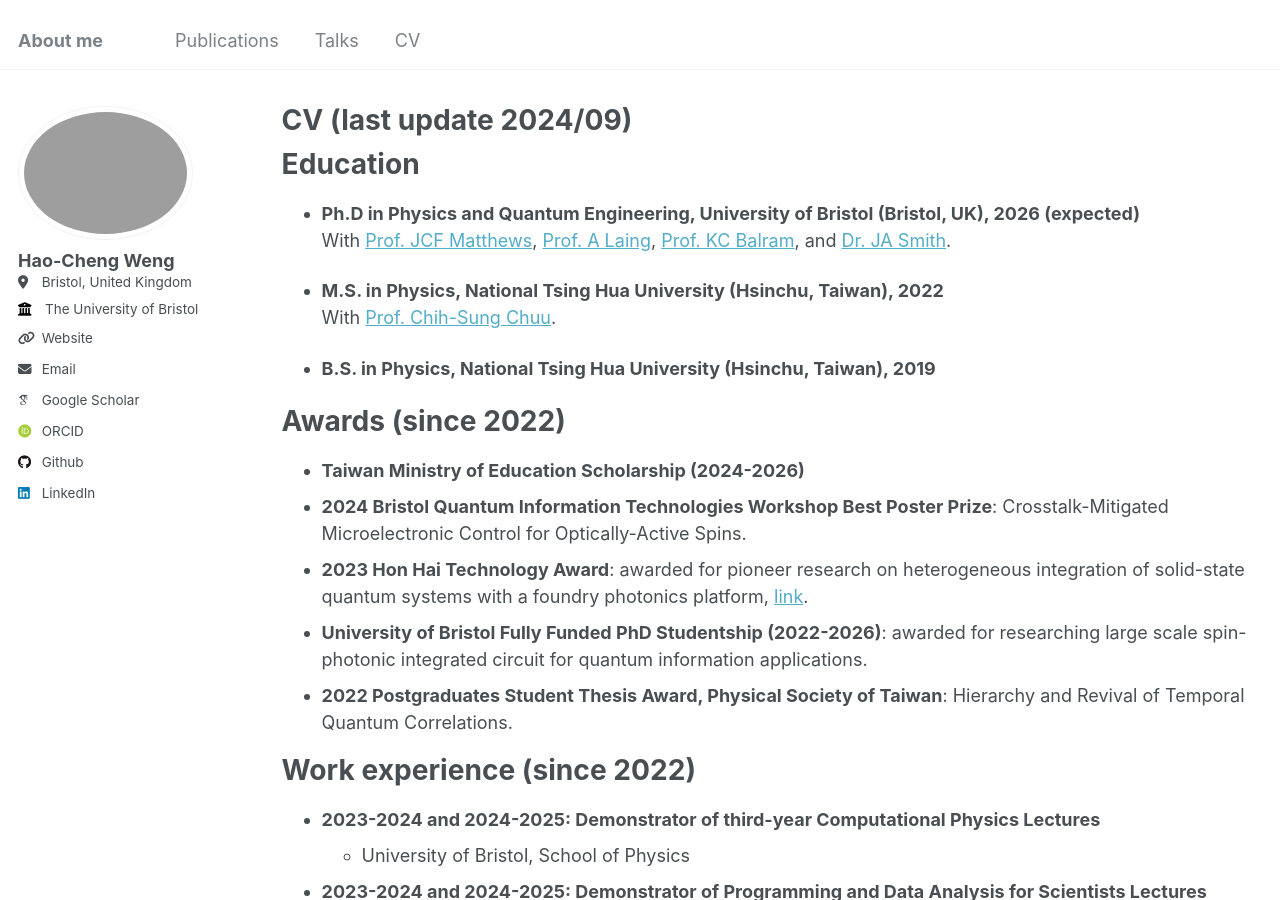
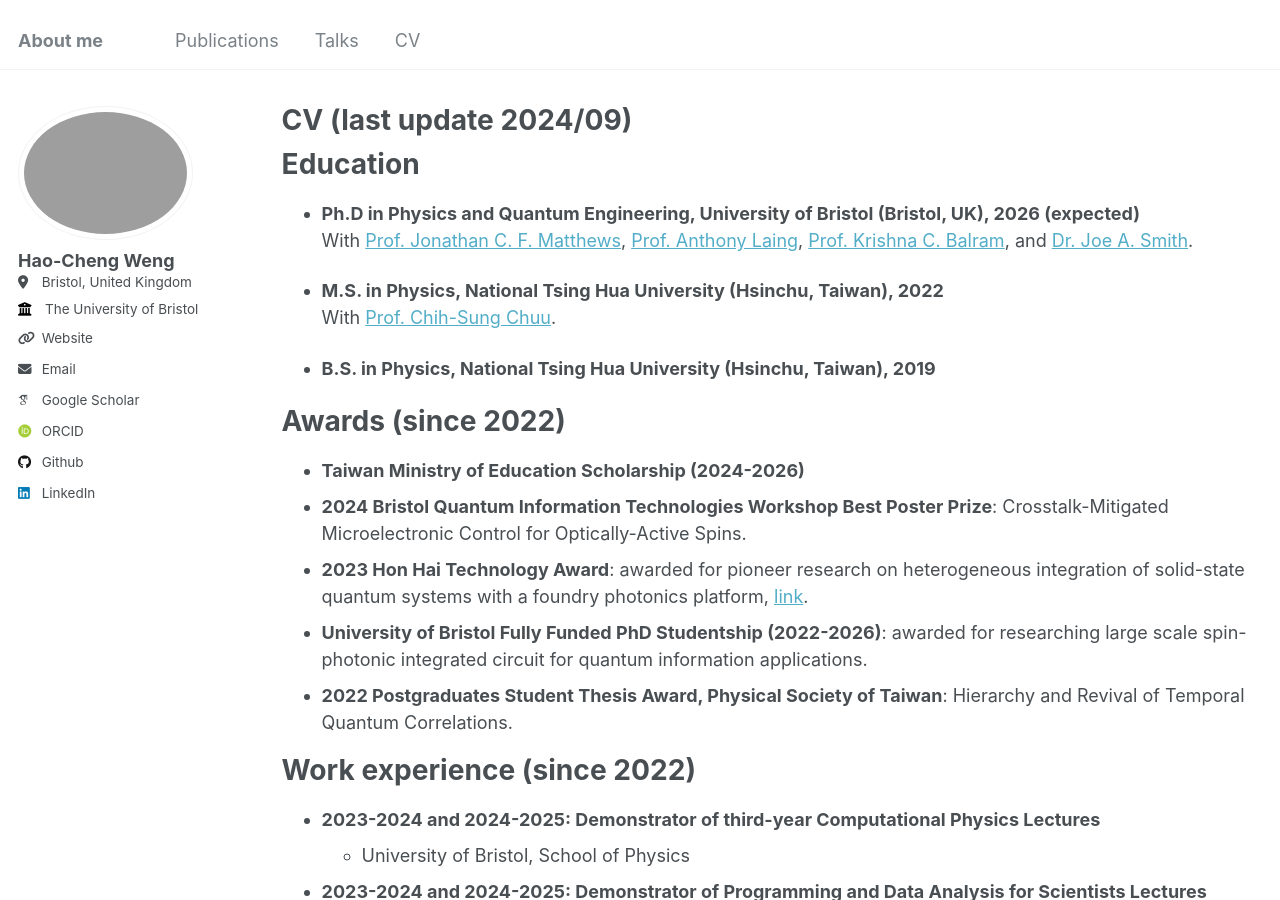
Before and after one commit to haochengweng/haochengweng.github.io, a Jekyll site: the page built from _pages/cv.md, in a window 1280 px wide and 900 px high. Built offline with Jekyll 4.4.1, drawn with Linux system fonts in a browser that asks for light colours; some web fonts are replaced.

Commit message:
Update cv.md

```diff
--- a/_pages/cv.md
+++ b/_pages/cv.md
@@ -13,7 +13,7 @@ Education
 ======
 * **Ph.D in Physics and Quantum Engineering, University of Bristol (Bristol, UK), 2026 (expected)**
   <br>
-  With [Prof. JCF Matthews](https://scholar.google.co.uk/citations?user=sQ18ReUAAAAJ&hl=en), [Prof. A Laing](https://scholar.google.com.au/citations?hl=en&user=Q-DWZ10AAAAJ&view_op=list_works&sortby=pubdate), [Prof. KC Balram](https://scholar.google.co.uk/citations?hl=en&user=2uKTyT0AAAAJ&view_op=list_works&sortby=pubdate), and [Dr. JA Smith](https://scholar.google.co.uk/citations?user=_fqA2rsAAAAJ&hl=ro).
+  With [Prof. Jonathan C. F. Matthews](https://scholar.google.co.uk/citations?user=sQ18ReUAAAAJ&hl=en), [Prof. Anthony Laing](https://scholar.google.com.au/citations?hl=en&user=Q-DWZ10AAAAJ&view_op=list_works&sortby=pubdate), [Prof. Krishna C. Balram](https://scholar.google.co.uk/citations?hl=en&user=2uKTyT0AAAAJ&view_op=list_works&sortby=pubdate), and [Dr. Joe A. Smith](https://scholar.google.co.uk/citations?user=_fqA2rsAAAAJ&hl=ro).
 
 * **M.S. in Physics, National Tsing Hua University (Hsinchu, Taiwan), 2022**
   <br>
```
